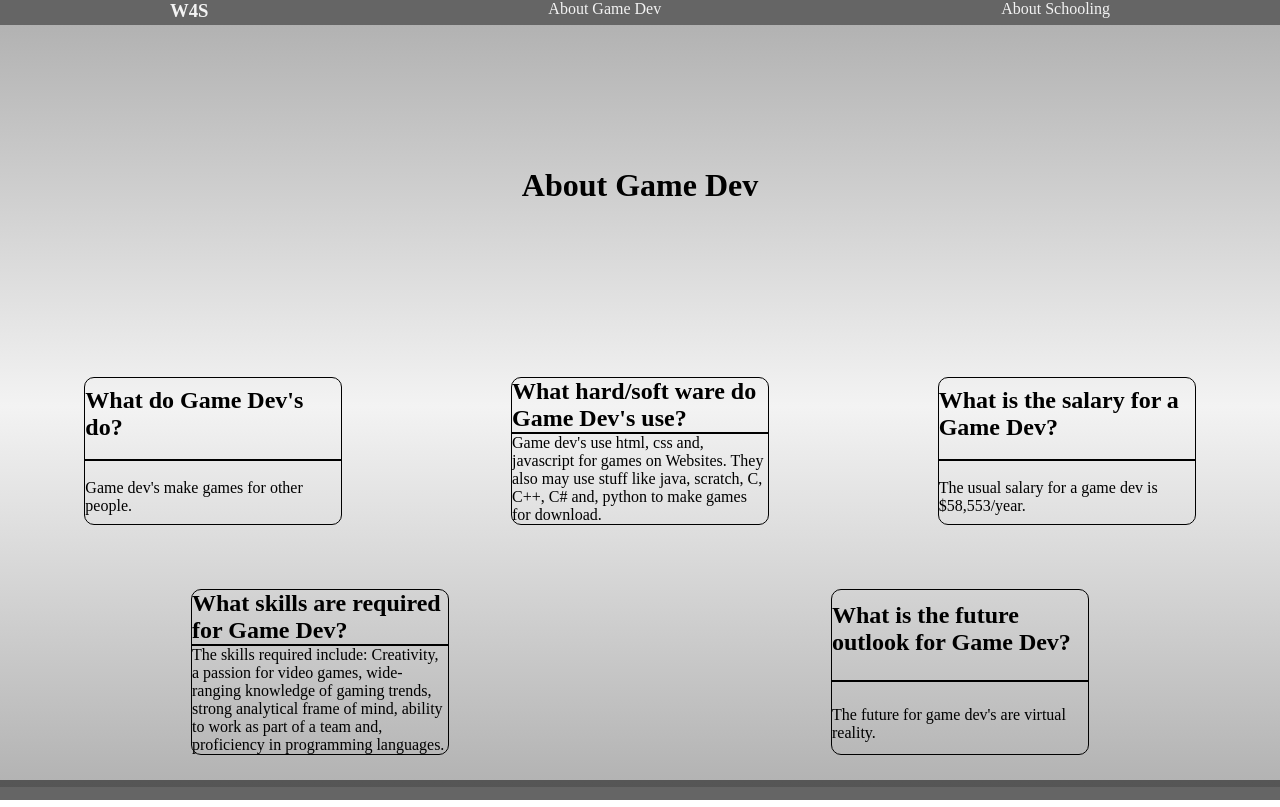
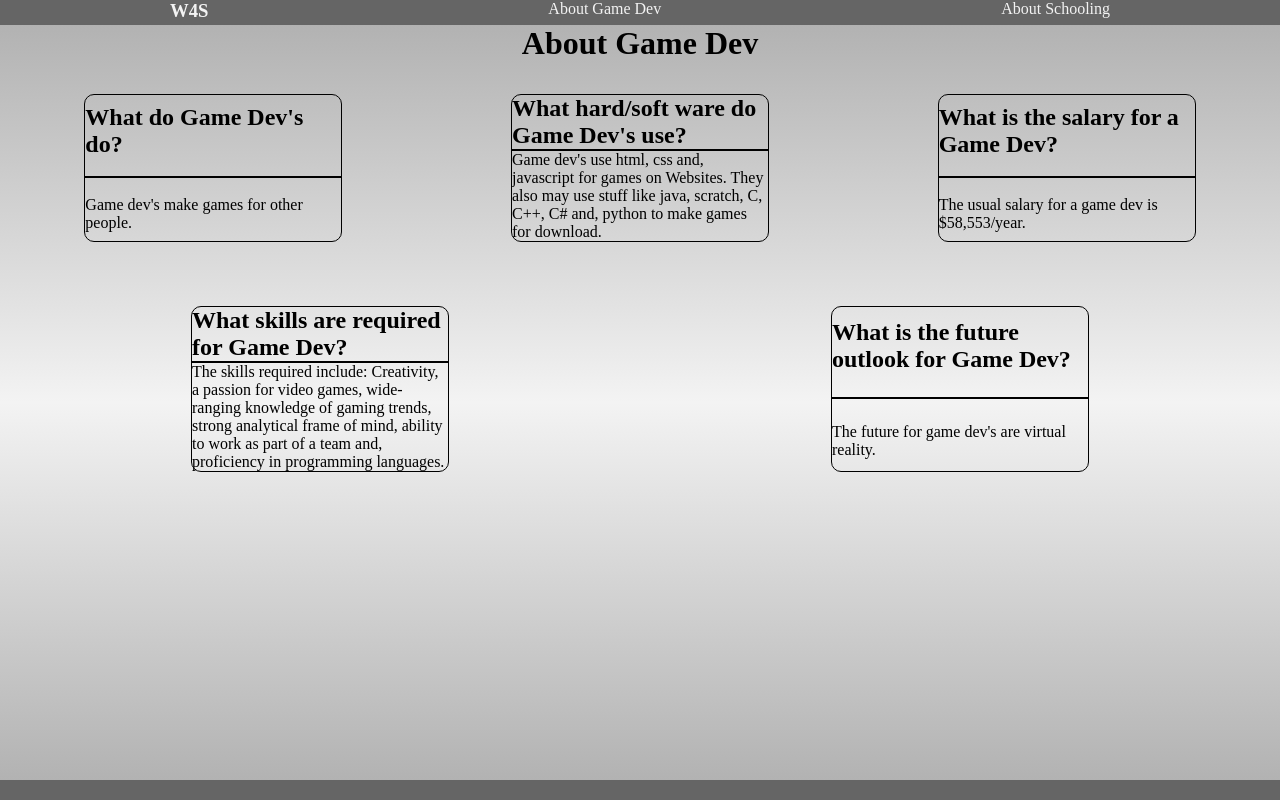
Before and after one commit to iss-ics3c/u1-project-TgamerGaming, a plain HTML site: page page1.html in a window 1280 px wide. Drawn offline with Linux system fonts and the light colour scheme.

Commit message:
Update styles.css

```diff
--- a/styles.css
+++ b/styles.css
@@ -56,7 +56,6 @@
 }
 .abo{
     align-items: center;
-    height: calc(100vh - 60vh);
 }
 .aboutGD{
     display: flex;
```
